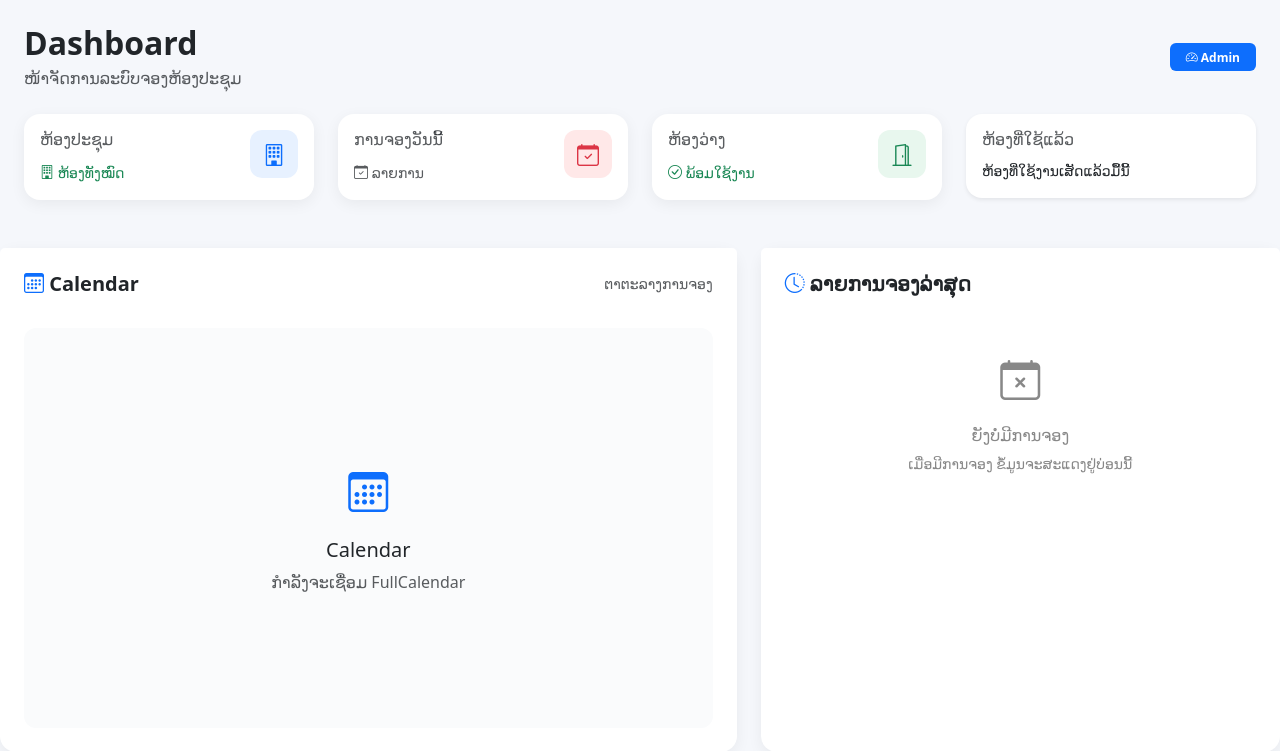
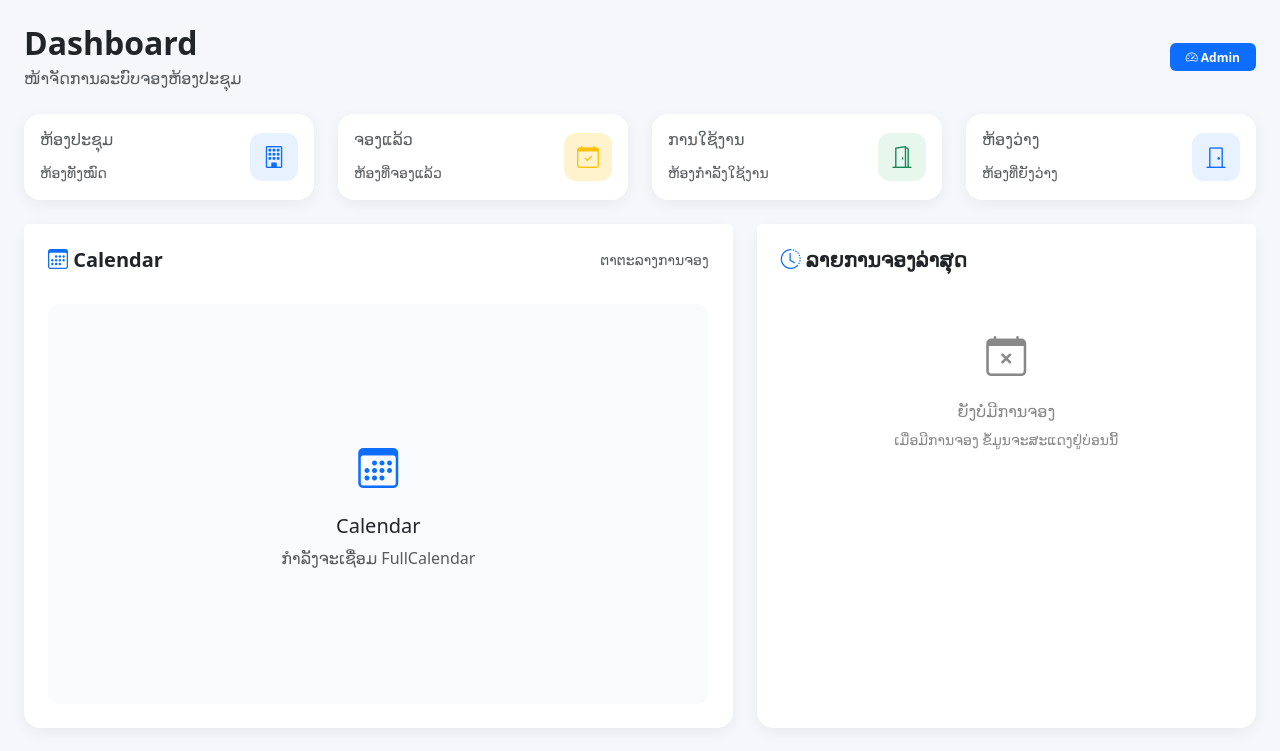
Before and after one commit to souksan2703-byte/meeting-room, a Laravel app: template resources/views/dashboard/index.blade.php in a window 1280 px wide. Shown: the top 751 px of the page. Run offline with Laravel 12, Linux system fonts and the light colour scheme; the template is opened without the code that fills it, so the values that code supplies are empty.

Commit message:
new11/1:26

```diff
--- a/resources/views/dashboard/index.blade.php
+++ b/resources/views/dashboard/index.blade.php
@@ -110,27 +110,26 @@
 
 <div class="row g-4 mb-4">
 
-        <!-- Total Rooms -->
+    <!-- 1. ห้องทั้งหมด -->
     <div class="col-lg-3 col-md-6">
 
-            <div class="card dashboard-card h-100">
+        <div class="card dashboard-card border-0 h-100">
 
             <div class="card-body">
 
-                    <div class="d-flex justify-content-between">
+                <div class="d-flex justify-content-between align-items-center">
 
                     <div>
 
-                            <h6 class="text-muted">
+                        <h6 class="text-muted mb-2">
                             ຫ້ອງປະຊຸມ
                         </h6>
 
-                            <h2 class="fw-bold">
+                        <h2 class="fw-bold mb-1">
                             {{ $totalRooms }}
                         </h2>
 
-                            <small class="text-success">
-                                <i class="bi bi-building"></i>
+                        <small class="text-muted">
                             ຫ້ອງທັງໝົດ
                         </small>
 
@@ -151,33 +150,33 @@
     </div>
 
 
-        <!-- Today Bookings -->
+    <!-- 2. จองแล้ว -->
     <div class="col-lg-3 col-md-6">
 
-            <div class="card dashboard-card h-100">
+        <div class="card dashboard-card border-0 h-100">
 
             <div class="card-body">
 
-                    <div class="d-flex justify-content-between">
+                <div class="d-flex justify-content-between align-items-center">
 
                     <div>
 
-                            <h6 class="text-muted">
-                                ການຈອງວັນນີ້
+                        <h6 class="text-muted mb-2">
+                            ຈອງແລ້ວ
                         </h6>
 
-                            <h2 class="fw-bold text-danger">
-                                {{ $todayBookings }}
+                        <h2 class="fw-bold text-warning mb-1">
+                            {{ $bookedRoomsToday }}
                         </h2>
 
                         <small class="text-muted">
-                                <i class="bi bi-calendar-check"></i>
-                                ລາຍການ
+                            ຫ້ອງທີ່ຈອງແລ້ວ
                         </small>
 
                     </div>
 
-                        <div class="card-icon icon-red">
+                    <div class="card-icon"
+                         style="background:#fff3cd; color:#ffc107;">
 
                         <i class="bi bi-calendar-check"></i>
 
@@ -192,28 +191,27 @@
     </div>
 
 
-        <!-- Available Rooms -->
+    <!-- 3. กำลังใช้งาน -->
     <div class="col-lg-3 col-md-6">
 
-            <div class="card dashboard-card h-100">
+        <div class="card dashboard-card border-0 h-100">
 
             <div class="card-body">
 
-                    <div class="d-flex justify-content-between">
+                <div class="d-flex justify-content-between align-items-center">
 
                     <div>
 
-                            <h6 class="text-muted">
-                                ຫ້ອງວ່າງ
+                        <h6 class="text-muted mb-2">
+                            ການໃຊ້ງານ
                         </h6>
 
-                            <h2 class="fw-bold text-success">
-                                {{ $availableRooms }}
+                        <h2 class="fw-bold text-success mb-1">
+                            {{ $usedRoomsToday }}
                         </h2>
 
-                            <small class="text-success">
-                                <i class="bi bi-check-circle"></i>
-                                ພ້ອມໃຊ້ງານ
+                        <small class="text-muted">
+                            ຫ້ອງກຳລັງໃຊ້ງານ
                         </small>
 
                     </div>
@@ -233,22 +231,34 @@
     </div>
 
 
-        <!-- Usage -->
+    <!-- 4. ห้องว่าง -->
     <div class="col-lg-3 col-md-6">
 
-            <div class="card border-0 shadow-sm rounded-4">
+        <div class="card dashboard-card border-0 h-100">
 
             <div class="card-body">
 
-                    <h6 class="text-muted">ຫ້ອງທີ່ໃຊ້ແລ້ວ</h6>
+                <div class="d-flex justify-content-between align-items-center">
 
-                    <h2 class="fw-bold">
-                      {{ $usedRoomsToday }}
+                    <div>
+
+                        <h6 class="text-muted mb-2">
+                            ຫ້ອງວ່າງ
+                        </h6>
+
+                        <h2 class="fw-bold text-primary mb-1">
+                            {{ $availableRooms }}
                         </h2>
 
-                    <small>
-                      ຫ້ອງທີ່ໃຊ້ງານເສັດແລ້ວມື້ນີ້
+                        <small class="text-muted">
+                            ຫ້ອງທີ່ຍັງວ່າງ
                         </small>
+
+                    </div>
+
+                    <div class="card-icon icon-blue">
+
+                        <i class="bi bi-door-closed"></i>
 
                     </div>
 
@@ -348,21 +358,51 @@
 
                         @foreach($latestBookings as $booking)
 
+                   @php
+                         $bookingDate = $booking->booking_date;
+                         $startTime = $booking->start_time;
+                         $endTime = $booking->end_time;
+
+                         $now = \Carbon\Carbon::now();
+
+                         $start = \Carbon\Carbon::parse(
+                         $bookingDate . ' ' . $startTime
+                        );
+
+                         $end = \Carbon\Carbon::parse(
+                          $bookingDate . ' ' . $endTime
+                     );
+                    @endphp
+
+
          <div class="border-bottom pb-3 mb-3">
 
                  <div class="d-flex justify-content-between">
 
                       <strong>
-
                            {{ $booking->room->name ?? 'ບໍ່ພົບຫ້ອງ' }}
-
                          </strong>
 
+
+                               @if($now->lt($start))
+
                              <span class="badge bg-warning text-dark">
+                             ຈອງແລ້ວ
+                             </span>
 
-                                        {{ $booking->status }}
+                             @elseif($now->gte($start) && $now->lt($end))
 
+                             <span class="badge bg-success">
+                                     ກຳລັງໃຊ້ງານ
                              </span>
+
+                                 @else
+
+                             <span class="badge bg-secondary">
+                                    ສິ້ນສຸດເວລາ
+                        </span>
+
+                         @endif
 
                      </div>
 
```
Lines whose indentation alone changed are shown as unchanged.
